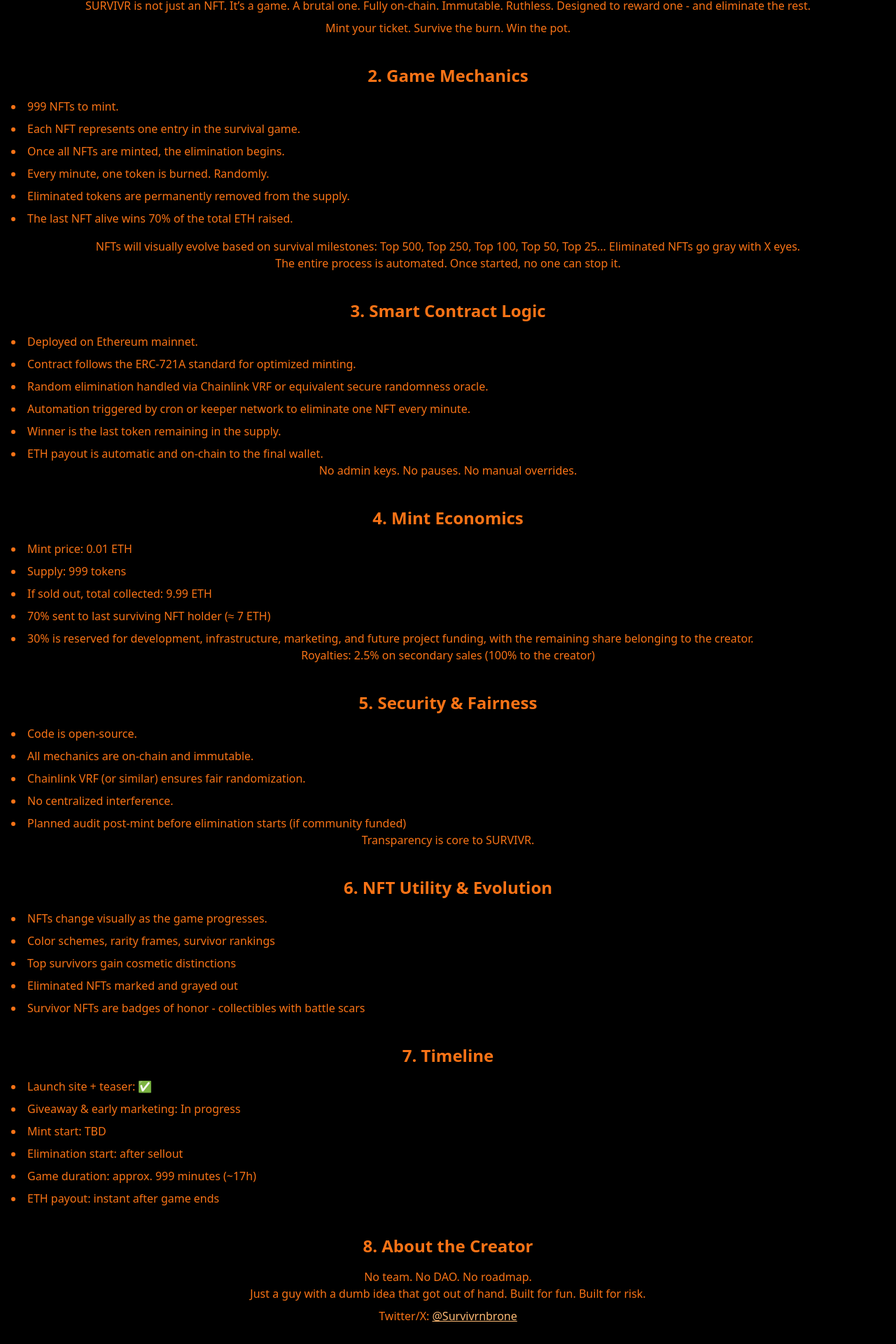
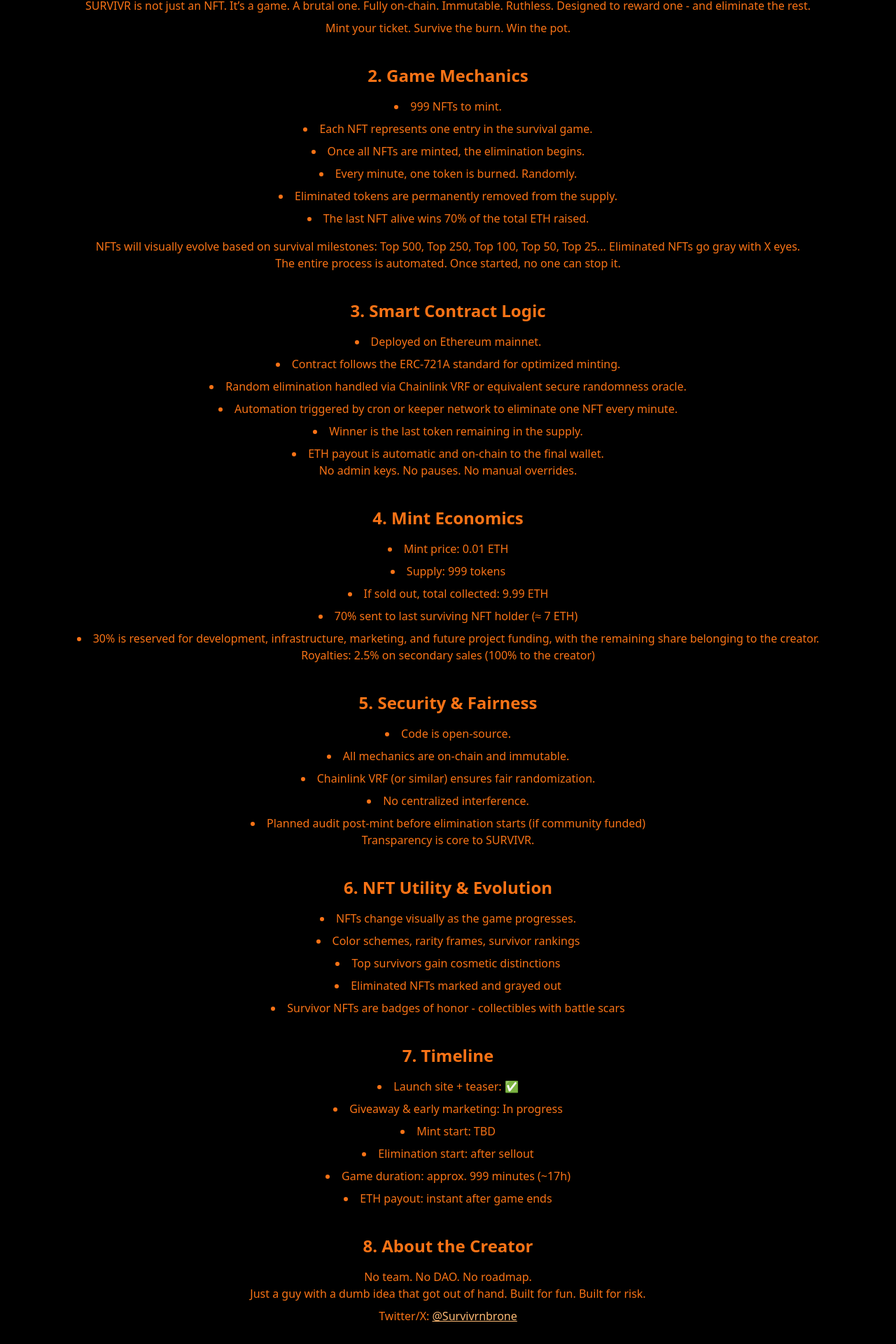
Before and after one commit to SurvivrDev/survivr-no-image, a Next.js app: page /whitepaper in a window 1280 px wide. Shown: the part 260-2180 px from the top of the page at 70% size. Built offline with nearby package versions, Linux system fonts and the light colour scheme.

Commit message:
Update whitepaper.js

```diff
--- a/pages/whitepaper.js
+++ b/pages/whitepaper.js
@@ -23,7 +23,7 @@ export default function Whitepaper() {
 
       <section className="mb-10">
         <h2 className="text-2xl font-bold mb-4">2. Game Mechanics</h2>
-        <ul className="list-disc list-inside space-y-2 text-left">
+        <ul className="list-disc list-inside space-y-2">
           <li>999 NFTs to mint.</li>
           <li>Each NFT represents one entry in the survival game.</li>
           <li>Once all NFTs are minted, the elimination begins.</li>
@@ -37,7 +37,7 @@ export default function Whitepaper() {
 
       <section className="mb-10">
         <h2 className="text-2xl font-bold mb-4">3. Smart Contract Logic</h2>
-        <ul className="list-disc list-inside space-y-2 text-left">
+        <ul className="list-disc list-inside space-y-2">
           <li>Deployed on Ethereum mainnet.</li>
           <li>Contract follows the ERC-721A standard for optimized minting.</li>
           <li>Random elimination handled via Chainlink VRF or equivalent secure randomness oracle.</li>
@@ -50,7 +50,7 @@ export default function Whitepaper() {
 
       <section className="mb-10">
         <h2 className="text-2xl font-bold mb-4">4. Mint Economics</h2>
-        <ul className="list-disc list-inside space-y-2 text-left">
+        <ul className="list-disc list-inside space-y-2">
           <li>Mint price: 0.01 ETH</li>
           <li>Supply: 999 tokens</li>
           <li>If sold out, total collected: 9.99 ETH</li>
@@ -62,7 +62,7 @@ export default function Whitepaper() {
 
       <section className="mb-10">
         <h2 className="text-2xl font-bold mb-4">5. Security & Fairness</h2>
-        <ul className="list-disc list-inside space-y-2 text-left">
+        <ul className="list-disc list-inside space-y-2">
           <li>Code is open-source.</li>
           <li>All mechanics are on-chain and immutable.</li>
           <li>Chainlink VRF (or similar) ensures fair randomization.</li>
@@ -74,7 +74,7 @@ export default function Whitepaper() {
 
       <section className="mb-10">
         <h2 className="text-2xl font-bold mb-4">6. NFT Utility & Evolution</h2>
-        <ul className="list-disc list-inside space-y-2 text-left">
+        <ul className="list-disc list-inside space-y-2">
           <li>NFTs change visually as the game progresses.</li>
           <li>Color schemes, rarity frames, survivor rankings</li>
           <li>Top survivors gain cosmetic distinctions</li>
@@ -85,7 +85,7 @@ export default function Whitepaper() {
 
       <section className="mb-10">
         <h2 className="text-2xl font-bold mb-4">7. Timeline</h2>
-        <ul className="list-disc list-inside space-y-2 text-left">
+        <ul className="list-disc list-inside space-y-2">
           <li>Launch site + teaser: ✅</li>
           <li>Giveaway & early marketing: In progress</li>
           <li>Mint start: TBD</li>
```
